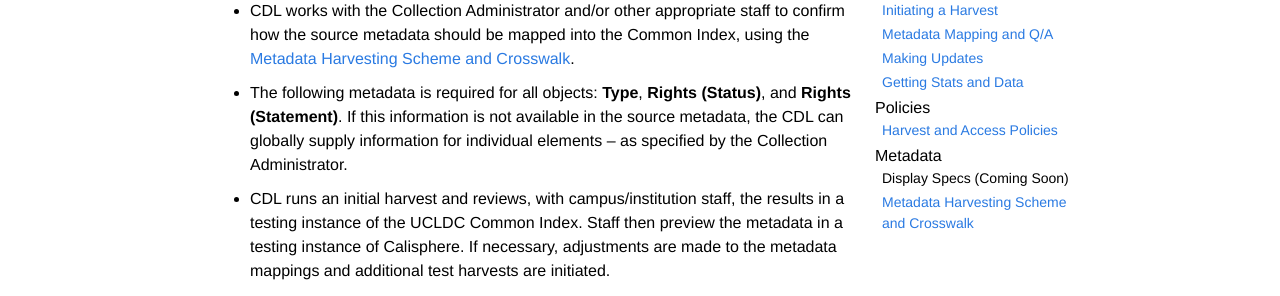
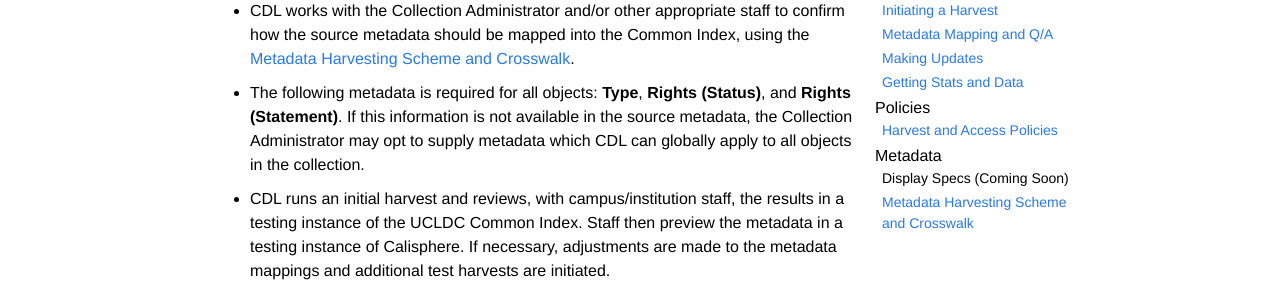
Before and after one commit to ucldc/ucldc-docs, a Jekyll site: the page built from docs/registry/q-a.md, in a window 1280 px wide. Shown: the part 310-606 px from the top of the page. Built offline with Jekyll 4.4.1, drawn with Linux system fonts in a browser that asks for light colours; nearby versions of some CDN libraries.

Commit message:
Update q-a.md

```diff
--- a/docs/registry/q-a.md
+++ b/docs/registry/q-a.md
@@ -9,6 +9,6 @@
 Once the source and target URL are established for a collection, CDL will work with institutions to ensure that required metadata is present, that it is mapped correctly, and that it appears in Calisphere correctly. Steps in this stage include the following:
 
 - CDL works with the Collection Administrator and/or other appropriate staff to confirm how the source metadata should be mapped into the Common Index, using the [Metadata Harvesting Scheme and Crosswalk]({{ site.url }}{{ site.baseurl }}/docs/registry/metadata-harvest/).
-- The following metadata is required for all objects: <b>Type</b>, <b>Rights (Status)</b>, and <b>Rights (Statement)</b>. If this information is not available in the source metadata, the CDL can globally supply information for individual elements -- as specified by the Collection Administrator.
+- The following metadata is required for all objects: <b>Type</b>, <b>Rights (Status)</b>, and <b>Rights (Statement)</b>. If this information is not available in the source metadata, the Collection Administrator may opt to supply metadata which CDL can globally apply to all objects in the collection.
 - CDL runs an initial harvest and reviews, with campus/institution staff, the results in a testing instance of the UCLDC Common Index.  Staff then preview the metadata in a testing instance of Calisphere. If necessary, adjustments are made to the metadata mappings and additional test harvests are initiated.
 - Once the results are approved by the Collection Administrator, CDL harvests the metadata into a production instance of the UCLDC Common Index. All harvested collections that are approved for publication will be accessible through the Calisphere BETA website, DPLA, and the UCLDC Common Index API.
```
